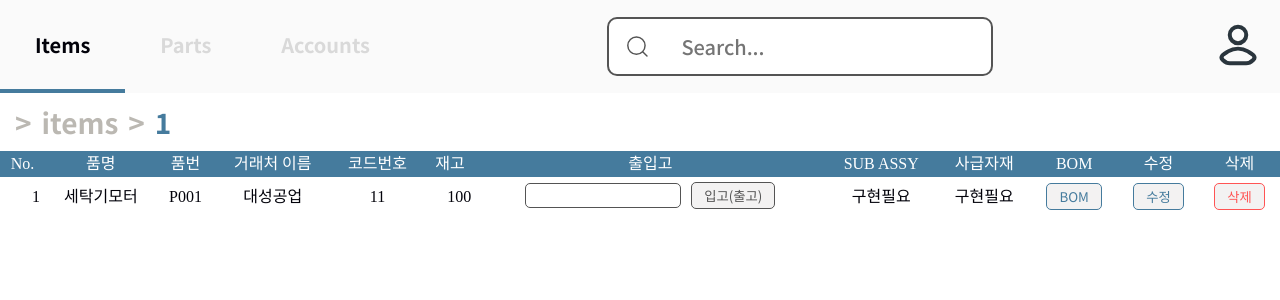
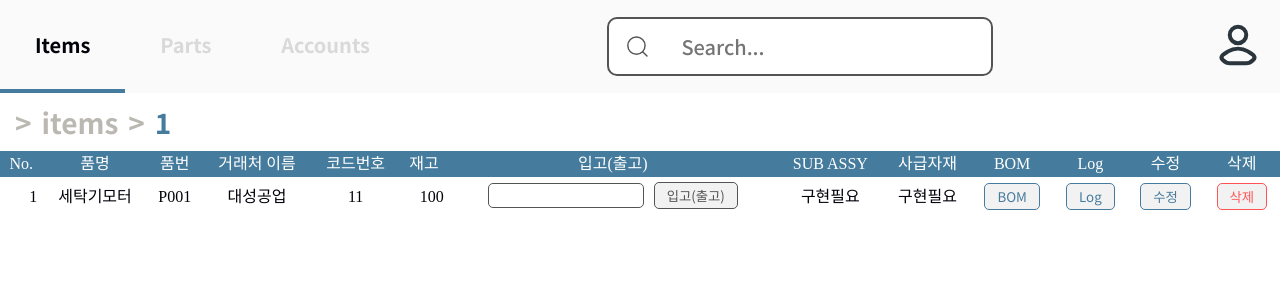
Before and after one commit to Pororoz/iStock-Frontend, a React (Vite) app in the folder client/: page /items/1 in a window 1280 px wide. Shown: the top 300 px of the page. Built offline with nearby package versions, Linux system fonts and the light colour scheme.

Commit message:
feat: ProductTable 에 Log와 BOM으로의 링크 추가

```diff
--- a/client/src/components/Table/ProductTable.tsx
+++ b/client/src/components/Table/ProductTable.tsx
@@ -1,4 +1,5 @@
 import { ReactElement } from 'react';
+import { Link, useLocation } from 'react-router-dom';
 import TableColumn from '../../types/table';
 import ButtonColumn from './ButtonColumn';
 import NumberColumn from './NumberColumn';
@@ -15,7 +16,7 @@ const productTableFormat: Array<TableColumn<ProductData>> = [
   { key: '코드번호', component: ({ row }) => <TextColumn>{row.codeNumber}</TextColumn> },
   { key: '재고', component: ({ row }) => <NumberColumn>{row.stock}</NumberColumn> },
   {
-    key: '출입고',
+    key: '입고(출고)',
     component: ({ row }) => (
       <InputColumn
         onSubmit={(input: number) => {
@@ -36,16 +37,35 @@ const productTableFormat: Array<TableColumn<ProductData>> = [
   },
   {
     key: 'BOM',
-    component: ({ row }) => (
+    component: ({ row }) => {
+      const { pathname } = useLocation();
+      return (
         <ButtonColumn
           color="--color-blue"
           onClick={() => {
             console.log(`open the BOM of ${row.productId}`);
           }}
         >
-        BOM
+          <Link to={`${pathname}/${row.productId}`}>BOM</Link>
         </ButtonColumn>
-    ),
+      );
+    },
+  },
+  {
+    key: 'Log',
+    component: ({ row }) => {
+      const { pathname } = useLocation();
+      return (
+        <ButtonColumn
+          color="--color-blue"
+          onClick={() => {
+            console.log(`open the Log of ${row.productId}`);
+          }}
+        >
+          <Link to={`${pathname}/${row.productId}/log`}>Log</Link>
+        </ButtonColumn>
+      );
+    },
   },
   {
     key: '수정',
```
Lines whose indentation alone changed are shown as unchanged.
